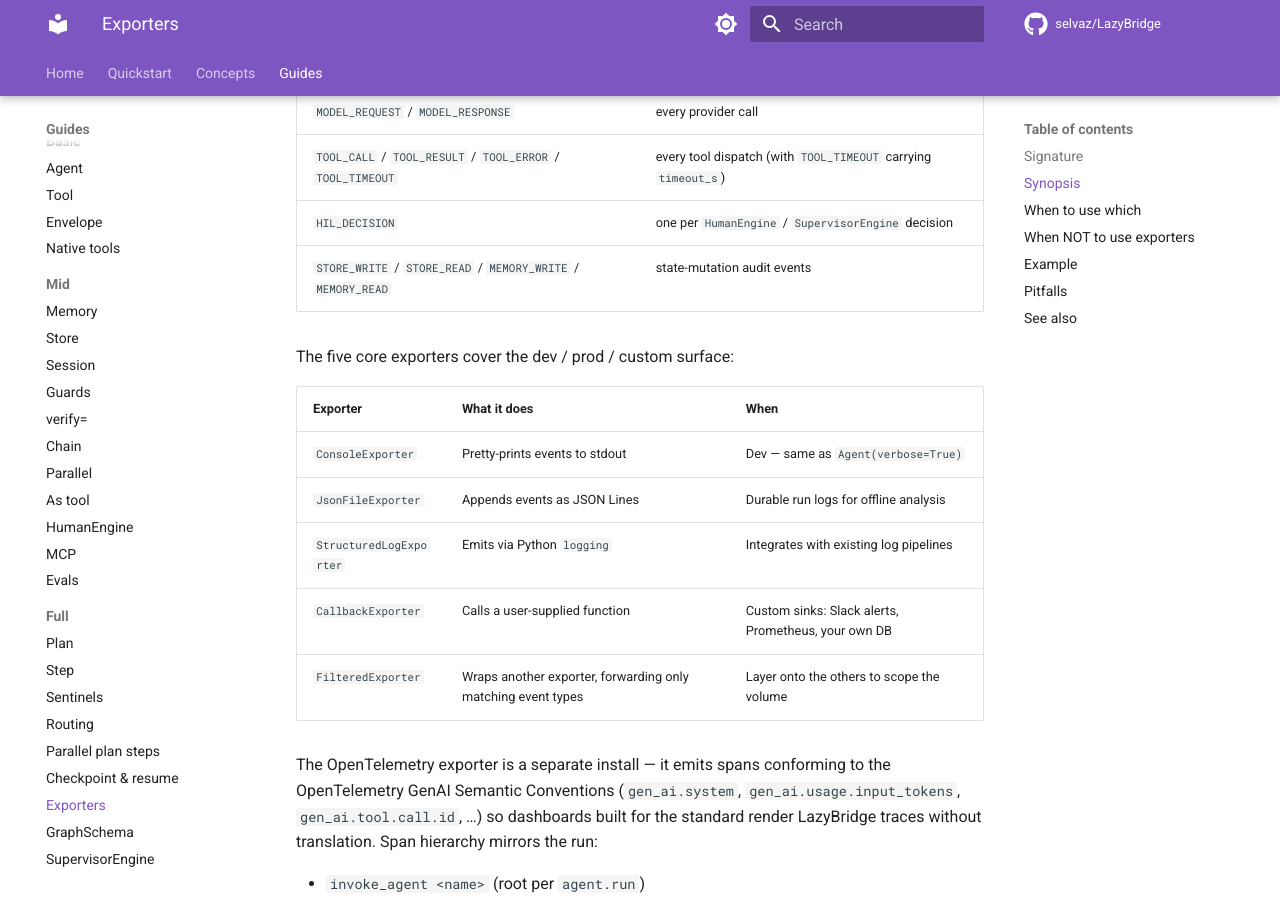
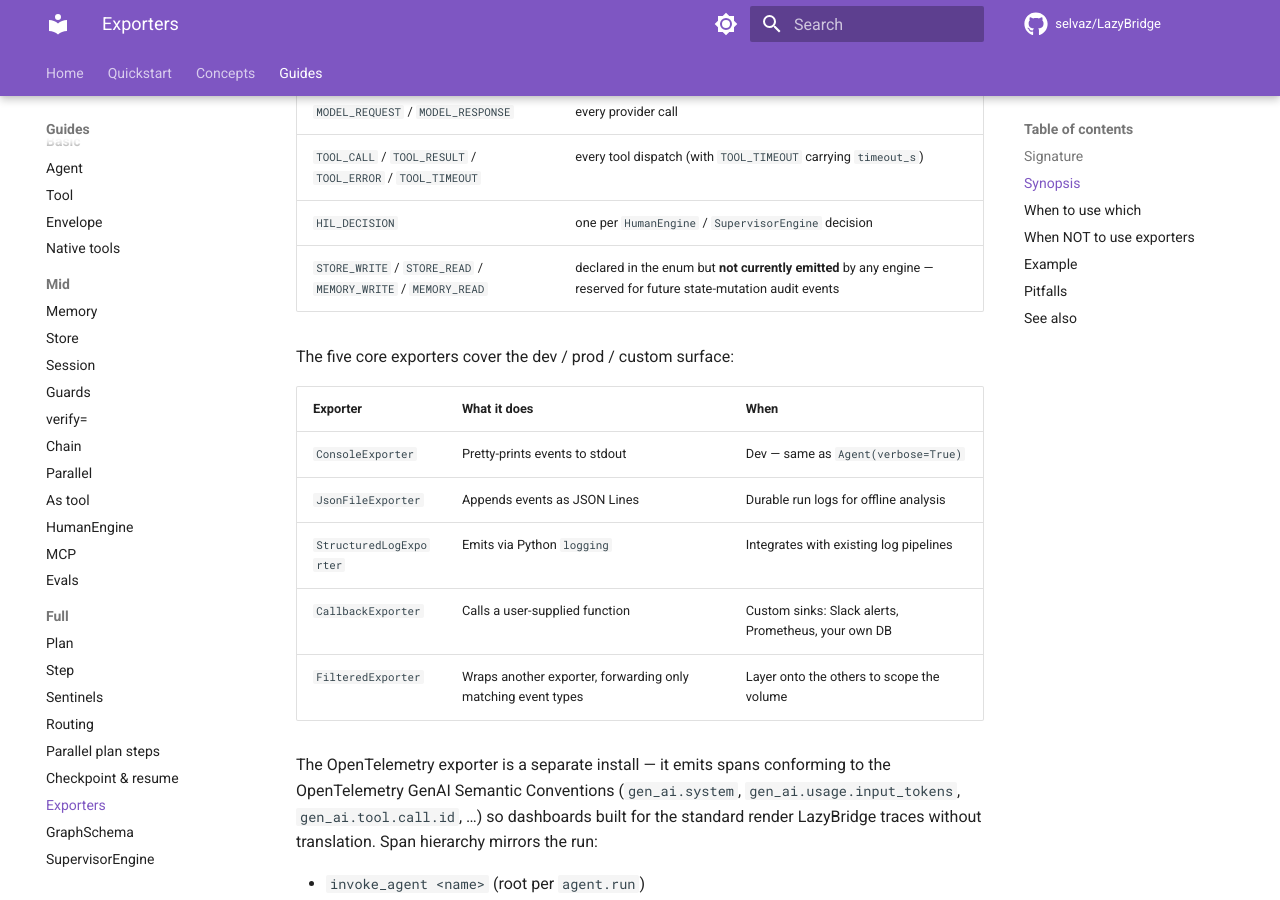
Before and after one commit to selvaz/LazyBridge, an MkDocs documentation site: the page built from docs/guides/full/exporters.md, in a window 1280 px wide and 900 px high, scrolled down 1245 px. Built offline with MkDocs 1.6.1 and Material for MkDocs 9.7.7, drawn with Linux system fonts in a browser that asks for light colours; comment, search, counter and statistics services are not loaded.

Commit message:
docs(full/exporters): mark STORE_/MEMORY_ events as reserved-not-emitted
Self-discovered regression in cc604f0.  The audit fix added STORE_WRITE
/ STORE_READ / MEMORY_WRITE / MEMORY_READ to the EventType table as
"state-mutation audit events", but a follow-up grep confirmed those
enum members are declared in lazybridge/session.py:104-107 and never
emitted by any engine (zero EventType.STORE_* or EventType.MEMORY_*
occurrences across the codebase).  TOOL_TIMEOUT is genuinely emitted
(engines/llm.py:1038), so it stays as a live event in the same row.

Documentation now annotates the four reserved members explicitly
rather than implying they appear in real session traces.

Also verified: PlanState.status type alias permits "paused"
(_types.py:167) but no code path writes that value.  Decided NOT to
mention it in checkpoint.md — surfacing a dead enum value would
confuse readers without adding any operational signal.  The four
active transitions (claimed / running / failed / done) cover what
operators actually see when inspecting a checkpoint.

```diff
--- a/docs/guides/full/exporters.md
+++ b/docs/guides/full/exporters.md
@@ -55,7 +55,7 @@ The full `EventType` enum (`lazybridge.session.EventType`):
 | `MODEL_REQUEST` / `MODEL_RESPONSE` | every provider call |
 | `TOOL_CALL` / `TOOL_RESULT` / `TOOL_ERROR` / `TOOL_TIMEOUT` | every tool dispatch (with `TOOL_TIMEOUT` carrying `timeout_s`) |
 | `HIL_DECISION` | one per `HumanEngine` / `SupervisorEngine` decision |
-| `STORE_WRITE` / `STORE_READ` / `MEMORY_WRITE` / `MEMORY_READ` | state-mutation audit events |
+| `STORE_WRITE` / `STORE_READ` / `MEMORY_WRITE` / `MEMORY_READ` | declared in the enum but **not currently emitted** by any engine — reserved for future state-mutation audit events |
 
 The five core exporters cover the dev / prod / custom surface:
 
```
